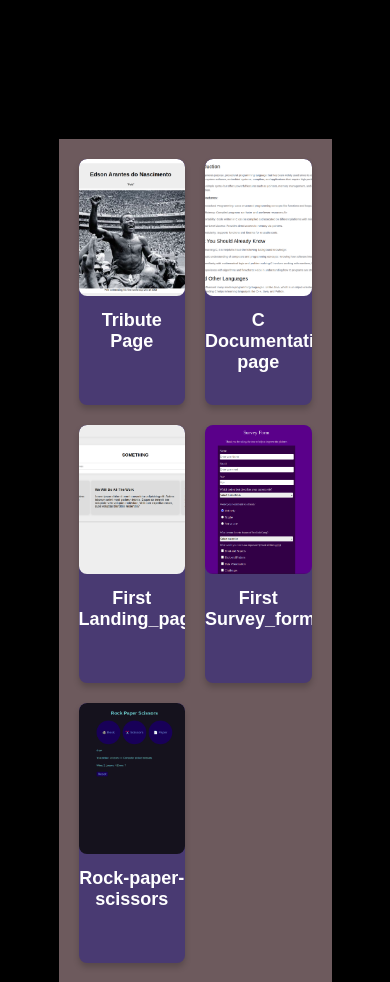
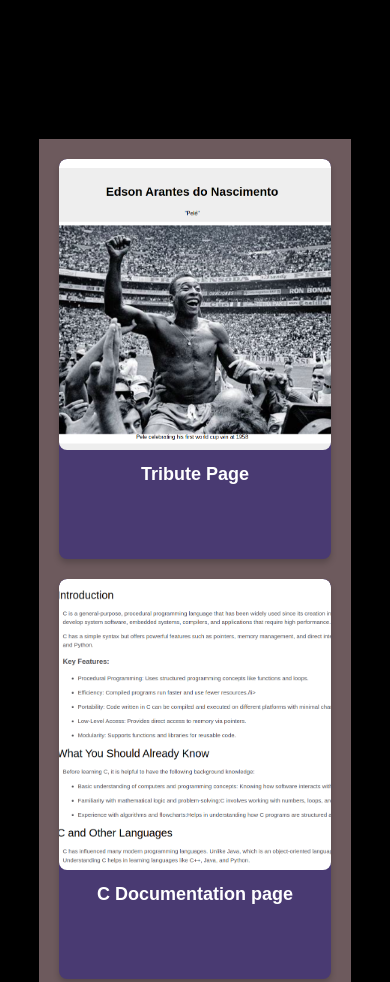
Before and after one commit to Saad05-dev/Portfolio-Website, a plain HTML site: page index.html in a window 390 px wide. Shown: the part 940-1922 px from the top of the page. Drawn offline with Linux system fonts and the light colour scheme.

Commit message:
Portfolio design

```diff
--- a/Style/Portfolio.css
+++ b/Style/Portfolio.css
@@ -214,14 +214,24 @@ span{
     gap: 20px;
     padding: 20px;
     max-width: 80%;
+    height: auto;
     margin: auto;
     background-color: var(--secondary-color);
+}
+@media(max-width: 995px)
+{
+    .portfolio{
+        display: grid;
+        grid-template-columns: repeat(1,1fr);
+        height: auto;
+        width: 80%;
+    }
 }
 
 .project {
     background: var(--third-color);
     border-radius: 8px;
-    max-height: 500px;
+    height: 400px;
     overflow: hidden;
     text-align: center;
     box-shadow: 0 4px 6px rgba(0, 0, 0, 0.2);
```
